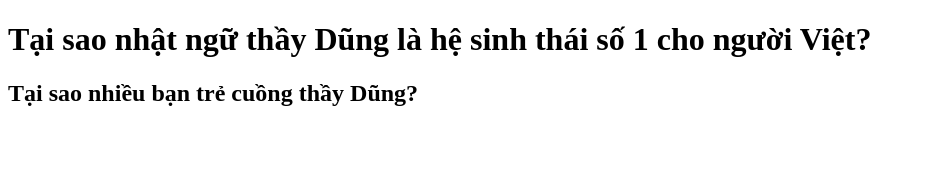
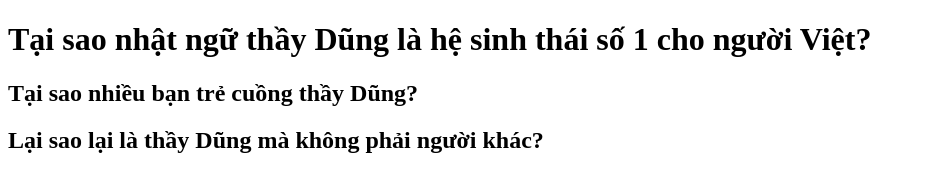
Before and after one commit to phanvc1996-dot/duanlaptrinhso9, a plain HTML site: page index.html in a window 1280 px wide. Shown: the whole page, without its empty margins (0-925 px from the left). Drawn offline with Linux system fonts and the light colour scheme.

Commit message:
test commit lần 3

```diff
--- a/index.html
+++ b/index.html
@@ -8,5 +8,6 @@
   <body>
     <h1>Tại sao nhật ngữ thầy Dũng là hệ sinh thái số 1 cho người Việt?</h1>
     <h2>Tại sao nhiều bạn trẻ cuồng thầy Dũng?</h2>
+    <h2>Lại sao lại là thầy Dũng mà không phải người khác?</h2>
   </body>
 </html>
```
